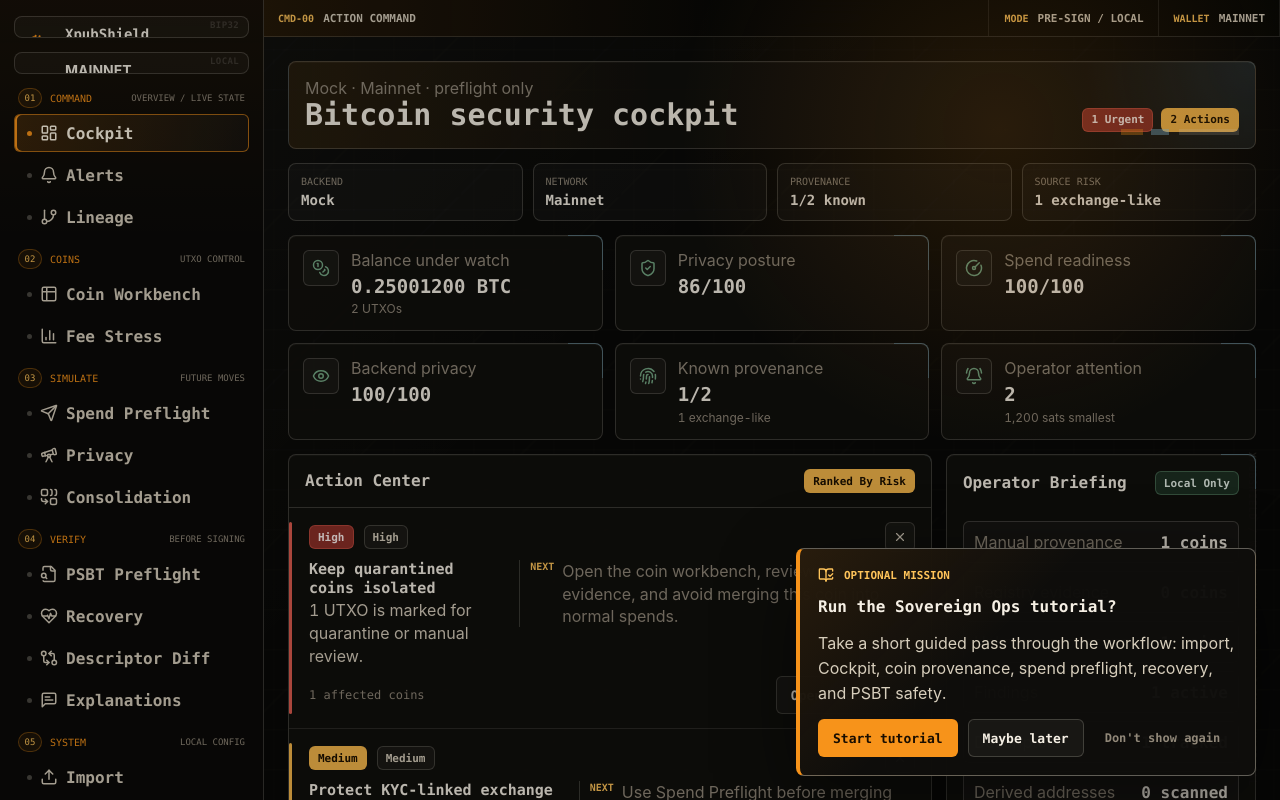
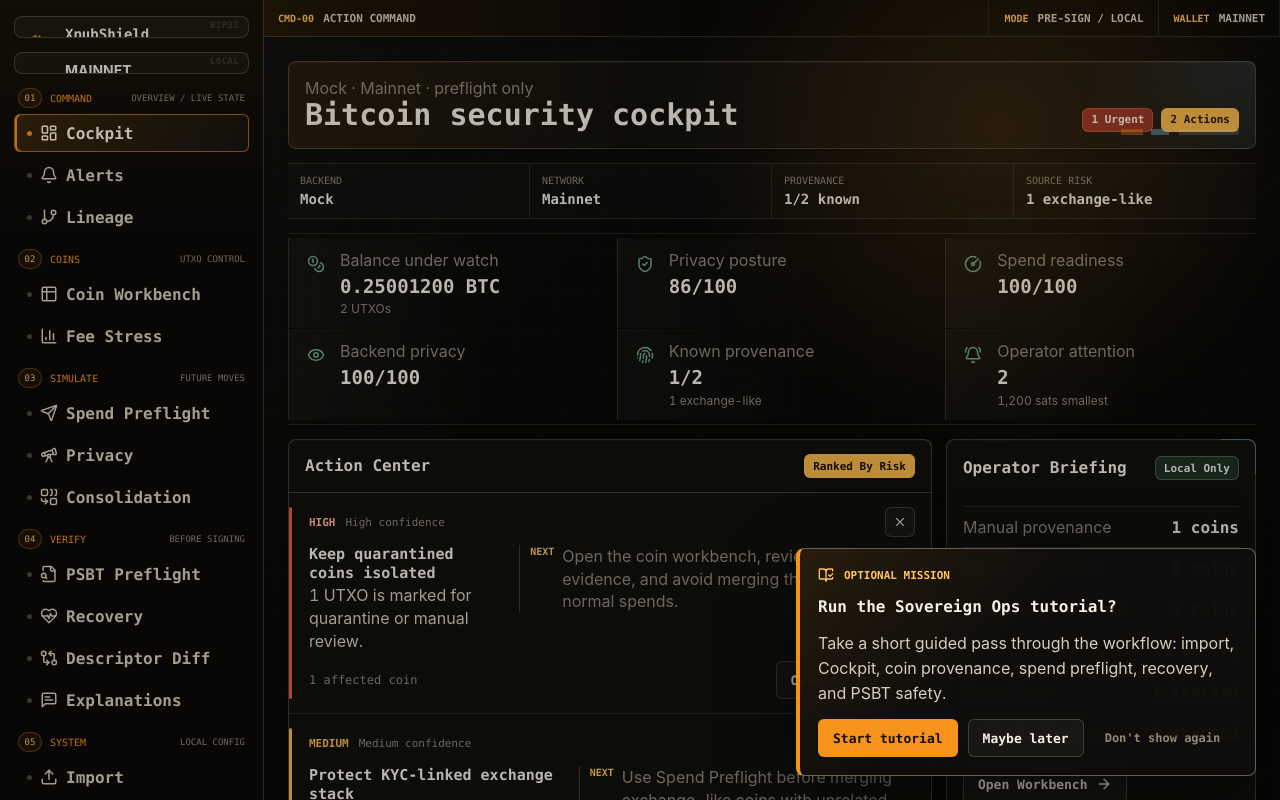
Before and after one commit to dboyza/XpubShield, a React (Vite) app: page / in a window 1280 px wide. Both pictures are taken after a click on the button "Demo wallet". Shown: the top 800 px of the page. Built offline with nearby package versions, Linux system fonts and the light colour scheme.

Commit message:
Reduce cockpit visual clutter

```diff
--- a/src/pages/Cockpit.tsx
+++ b/src/pages/Cockpit.tsx
@@ -9,7 +9,6 @@ import {
   X
 } from "lucide-react";
 import { MetricCard } from "../components/MetricCard";
-import { RiskBadge } from "../components/RiskBadge";
 import { StatusPill } from "../components/StatusPill";
 import { backendLabel, compactSats, humanize, satsToBtc, severityRank } from "../lib/format";
 import type { ActionItem, WalletReport } from "../types/domain";
@@ -117,8 +116,8 @@ function ActionCard({
     <article className={`action-card action-card-${action.severity}`}>
       <div className="action-card-topline">
         <div className="finding-title">
-          <RiskBadge severity={action.severity} />
-          <StatusPill label={humanize(action.confidence_level)} />
+          <span className={`action-severity-text action-severity-${action.severity}`}>{humanize(action.severity)}</span>
+          <span>{humanize(action.confidence_level)} confidence</span>
         </div>
         <button type="button" className="icon-button action-dismiss" onClick={() => onDismissAction(action.id)} aria-label={`Dismiss ${action.title}`}>
           <X size={14} />
@@ -135,13 +134,18 @@ function ActionCard({
         </div>
       </div>
       <div className="action-card-footer">
-        <span>{action.affected_utxos.length ? `${action.affected_utxos.length} affected coins` : "wallet-level action"}</span>
+        <span>{affectedCoinText(action.affected_utxos.length)}</span>
         <button type="button" className="secondary-button" onClick={() => onNavigate(action.cta_page)}>
           Open module <ArrowRight size={15} />
         </button>
       </div>
     </article>
   );
+}
+
+function affectedCoinText(count: number) {
+  if (count === 0) return "wallet-level action";
+  return `${count} affected ${count === 1 ? "coin" : "coins"}`;
 }
 
 function SignalTile({ label, value }: { label: string; value: string }) {
--- a/src/styles.css
+++ b/src/styles.css
@@ -460,7 +460,6 @@ label {
 .panel,
 .table-panel,
 .toolbar,
-.metric,
 .action-panel,
 .advanced-section {
   position: relative;
@@ -472,7 +471,6 @@ label {
 
 .page-header::before,
 .panel::before,
-.metric::before,
 .toolbar::before,
 .table-panel::before,
 .privacy-warning::before,
@@ -552,20 +550,23 @@ label {
 
 .metric {
   display: grid;
-  grid-template-columns: 36px minmax(0, 1fr);
-  gap: 12px;
-  padding: 14px;
+  grid-template-columns: 28px minmax(0, 1fr);
+  gap: 10px;
+  border-radius: 0;
+  padding: 12px 0 12px 14px;
+  background: linear-gradient(90deg, rgba(255, 248, 232, 0.04), transparent 72%);
+  box-shadow: inset 1px 0 0 rgba(255, 248, 232, 0.12);
 }
 
 .metric-icon {
   display: grid;
   place-items: center;
-  width: 36px;
-  height: 36px;
-  border: 1px solid var(--line);
-  border-radius: var(--radius-sm);
+  width: 28px;
+  height: 28px;
+  border: 0;
+  border-radius: 0;
   color: var(--accent-2);
-  background: rgba(255, 248, 232, 0.035);
+  background: transparent;
 }
 
 .metric strong {
@@ -836,6 +837,28 @@ td input[type="checkbox"],
   background: var(--info-bg);
 }
 
+.action-severity-text {
+  color: var(--text-soft);
+  font-family: var(--font-mono);
+  font-size: 11px;
+  font-weight: 800;
+  text-transform: uppercase;
+}
+
+.action-severity-high,
+.action-severity-critical {
+  color: #ffb0a7;
+}
+
+.action-severity-medium {
+  color: var(--warn);
+}
+
+.action-severity-low,
+.action-severity-info {
+  color: var(--info);
+}
+
 .privacy-warning,
 .error-message {
   display: flex;
@@ -1314,16 +1337,22 @@ td span {
 .cockpit-status-strip {
   display: grid;
   grid-template-columns: repeat(4, minmax(0, 1fr));
-  gap: 10px;
+  gap: 0;
+  border-top: 1px solid rgba(255, 248, 232, 0.12);
+  border-bottom: 1px solid rgba(255, 248, 232, 0.12);
+  background: rgba(255, 248, 232, 0.018);
 }
 
 .signal-tile {
   display: grid;
   gap: 5px;
-  border: 1px solid var(--line);
-  border-radius: var(--radius);
-  padding: 12px;
-  background: rgba(255, 248, 232, 0.03);
+  border-right: 1px solid rgba(255, 248, 232, 0.1);
+  padding: 11px 12px;
+  background: transparent;
+}
+
+.signal-tile:last-child {
+  border-right: 0;
 }
 
 .signal-tile span {
@@ -1341,6 +1370,10 @@ td span {
 
 .cockpit-metrics {
   grid-template-columns: repeat(3, minmax(180px, 1fr));
+  gap: 1px 18px;
+  border-top: 1px solid rgba(255, 248, 232, 0.1);
+  border-bottom: 1px solid rgba(255, 248, 232, 0.1);
+  padding: 4px 0;
 }
 
 .cockpit-grid {
@@ -1415,6 +1448,13 @@ td span {
   justify-content: space-between;
 }
 
+.action-card .finding-title {
+  justify-content: flex-start;
+  color: var(--text-muted);
+  font-family: var(--font-mono);
+  font-size: 11px;
+}
+
 .action-card-copy {
   align-items: flex-start;
   justify-content: space-between;
@@ -1466,7 +1506,9 @@ td span {
 
 .briefing-grid {
   display: grid;
-  gap: 8px;
+  gap: 0;
+  border-top: 1px solid rgba(255, 248, 232, 0.1);
+  border-bottom: 1px solid rgba(255, 248, 232, 0.1);
 }
 
 .briefing-chip {
@@ -1474,10 +1516,13 @@ td span {
   align-items: center;
   justify-content: space-between;
   gap: 12px;
-  border: 1px solid var(--line);
-  border-radius: var(--radius-sm);
-  padding: 10px;
-  background: rgba(255, 248, 232, 0.026);
+  border-bottom: 1px solid rgba(255, 248, 232, 0.1);
+  padding: 10px 0;
+  background: transparent;
+}
+
+.briefing-chip:last-child {
+  border-bottom: 0;
 }
 
 .briefing-chip span {
@@ -2115,6 +2160,15 @@ td span {
     max-height: none;
   }
 
+  .signal-tile {
+    border-right: 0;
+    border-bottom: 1px solid rgba(255, 248, 232, 0.1);
+  }
+
+  .signal-tile:last-child {
+    border-bottom: 0;
+  }
+
   .toolbar,
   .command-bar {
     grid-template-columns: minmax(240px, 1fr) minmax(150px, 190px);
```
